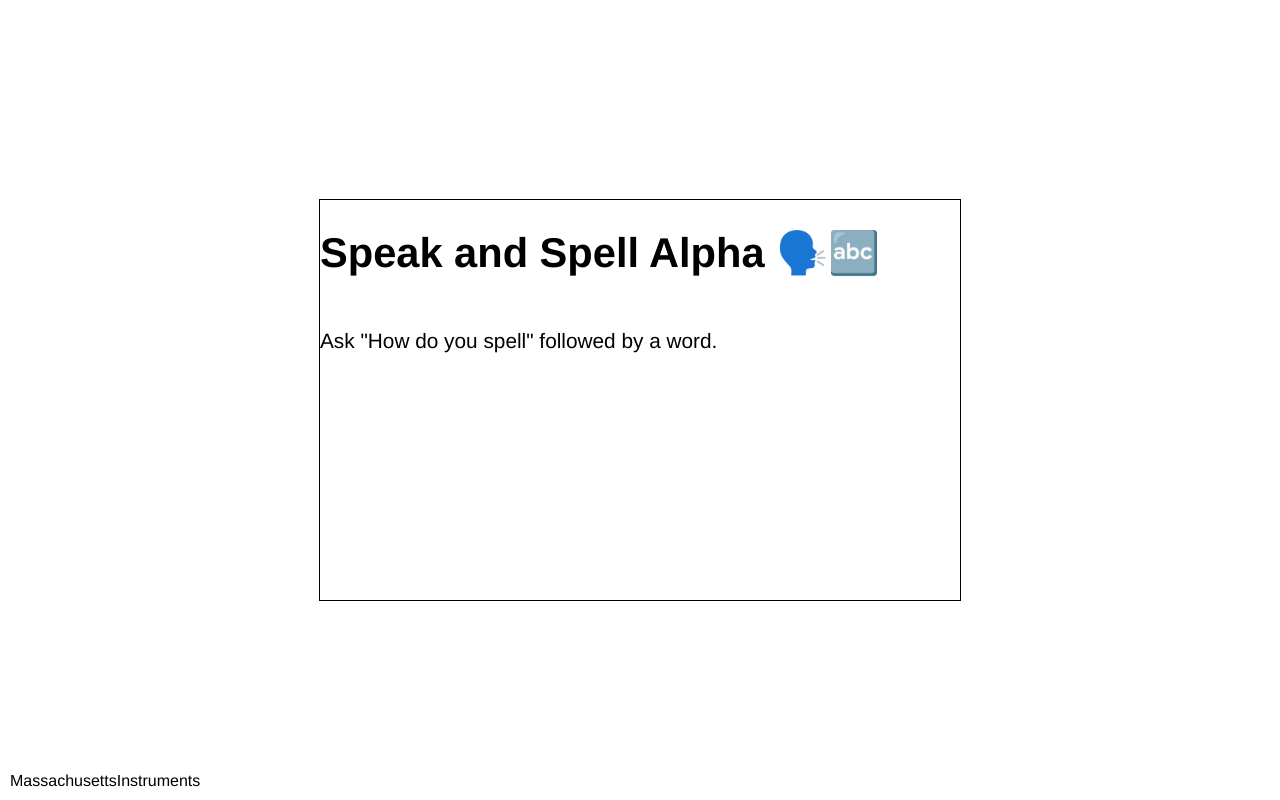
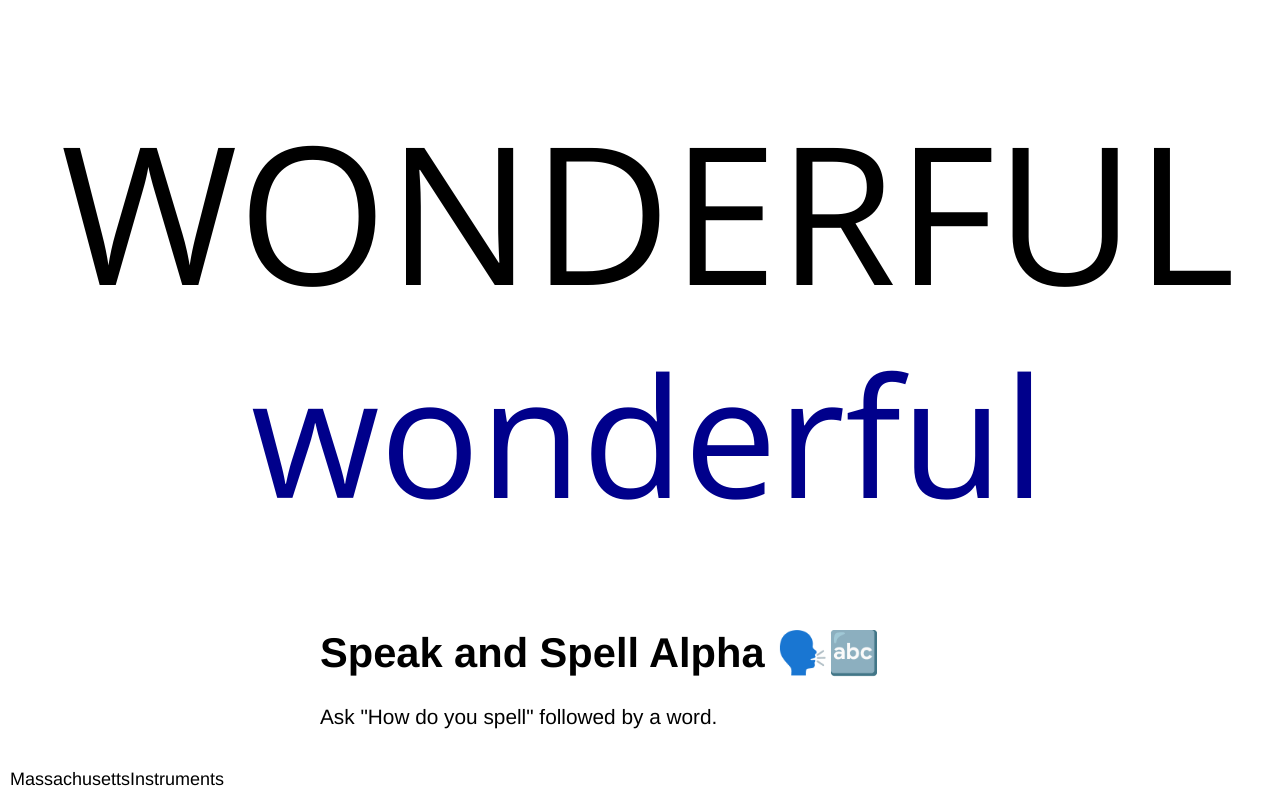
Before and after one commit to cwmoriarty/speak-and-spell, a plain HTML site: page index.html in a window 1280 px wide. Drawn offline with nearby package versions, Linux system fonts and the light colour scheme.

Commit message:
Update index.html

```diff
--- a/index.html
+++ b/index.html
@@ -2,10 +2,11 @@
 <body>
   <div class="centered">
   <h1>Speak and Spell Alpha 🗣️🔤</h1>
-   <Br>
     Ask "How do you spell" followed by a word.
-   <div id="result"></div>
- </div>
+</div>
+
+    <div id="resultUpper">WONDERFUL</div>
+    <div id="resultLower">wonderful</div>
 
   <div class="libleft" id="info">
   MassachusettsInstruments
@@ -14,13 +15,18 @@
 </body>
 
 
+<link rel="preconnect" href="https://fonts.googleapis.com">
+<link rel="preconnect" href="https://fonts.gstatic.com" crossorigin>
+<link href="https://fonts.googleapis.com/css2?family=Comic+Neue:ital,wght@0,300;0,400;0,700;1,300;1,400;1,700&family=Open+Sans:ital,wght@0,300..800;1,300..800&display=swap" rel="stylesheet">
+
 <script>
+   // document.getElementById('result').textContent="TESTES"
     if ('webkitSpeechRecognition' in window) {
         recognition = new webkitSpeechRecognition();
         } else if ('SpeechRecognition' in window) {
         recognition = new SpeechRecognition();
         } else {
-        document.getElementById('info').textContent = "Speech Recognition not supported in this browser.";
+        document.getElementById('info').textContent = "⚠️Speech Recognition not supported in this browser.";
         }
 
         recognition.continuous = true;
@@ -33,8 +39,8 @@
             const match = transcript.match(regex);
 
             if (match) {
-                const word = match[1].toUpperCase();
-                document.getElementById('result').textContent = word;
+                document.getElementById('resultUpper').textContent =  match[1].toUpperCase();
+                document.getElementById('resultLower').textContent =  match[1].toLowerCase();
             }
         };
 
@@ -57,23 +63,20 @@
     body { font-family: Helvetica, Geneva, sans-serif; }
     a { color: black; }
 
-    #result {
-            font-family: monospace;
-            color: black;
-            display: block;
-            font-size: calc(4vw + 4vh);
-            letter-spacing: 0.4em;
-        }
+#resultUpper { font-family: "Open Sans"; font-size: 15vw; width: 100%; top: 10%; position: absolute; text-align: center;}
+#resultLower { font-family: "Open Sans"; font-size: 13vw; width: 100%; top: 40%; position: absolute; text-align: center; color:darkblue;}
+
+
 
 .centered {
   position: absolute;
-  top: 50%;
+  top: 75%;
   left: 50%;
-  transform: translate(-50%, -50%);
+  transform: translate(-50%, 0%);
   width: 50%;
-  height: 50%;
+  height: 30%;
   font-size: calc(1vw + 1vh);
-  border: 1px solid black;
+  /*border: 1px solid black;*/
 }
 .centered h1
 {
@@ -90,6 +93,7 @@
 }
 
 .libleft {
+        font-size: large;
           position: fixed;
           left:10;
           bottom:10;
```
